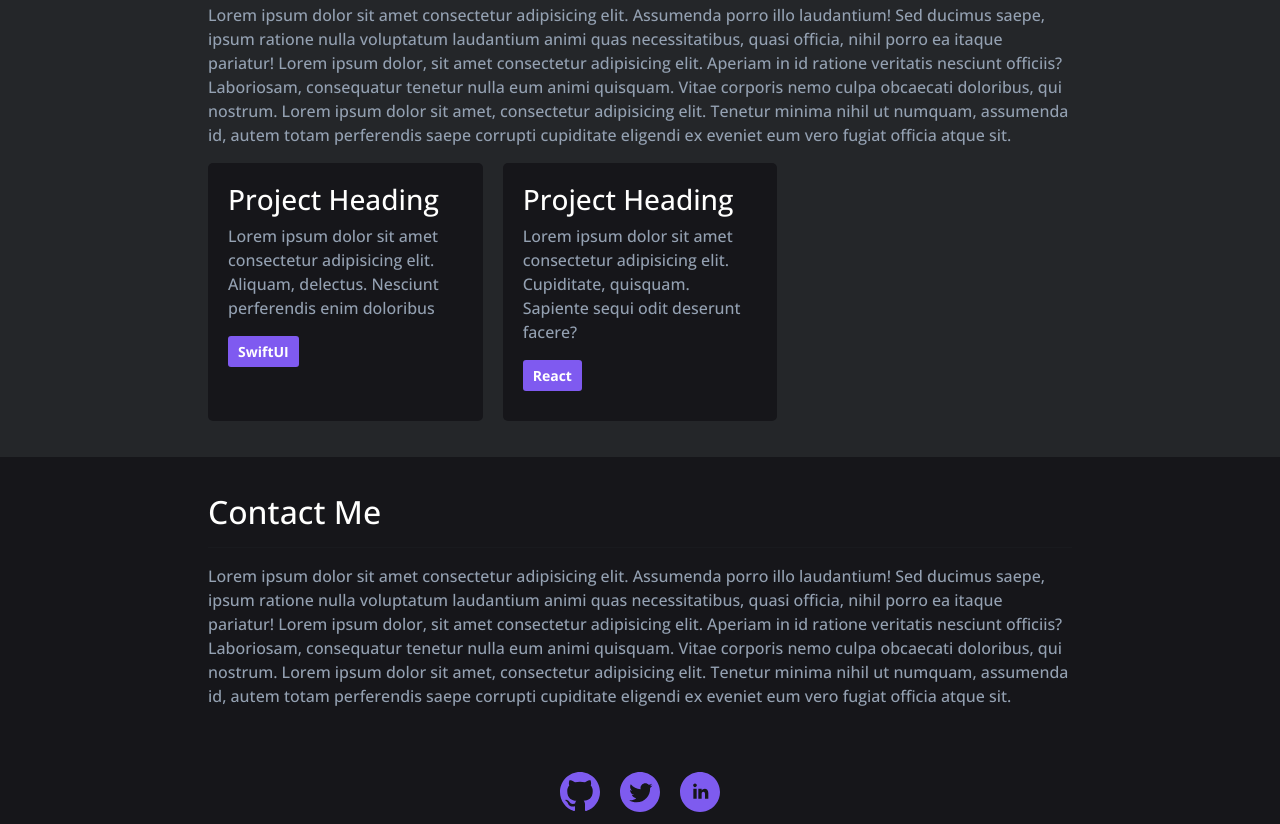
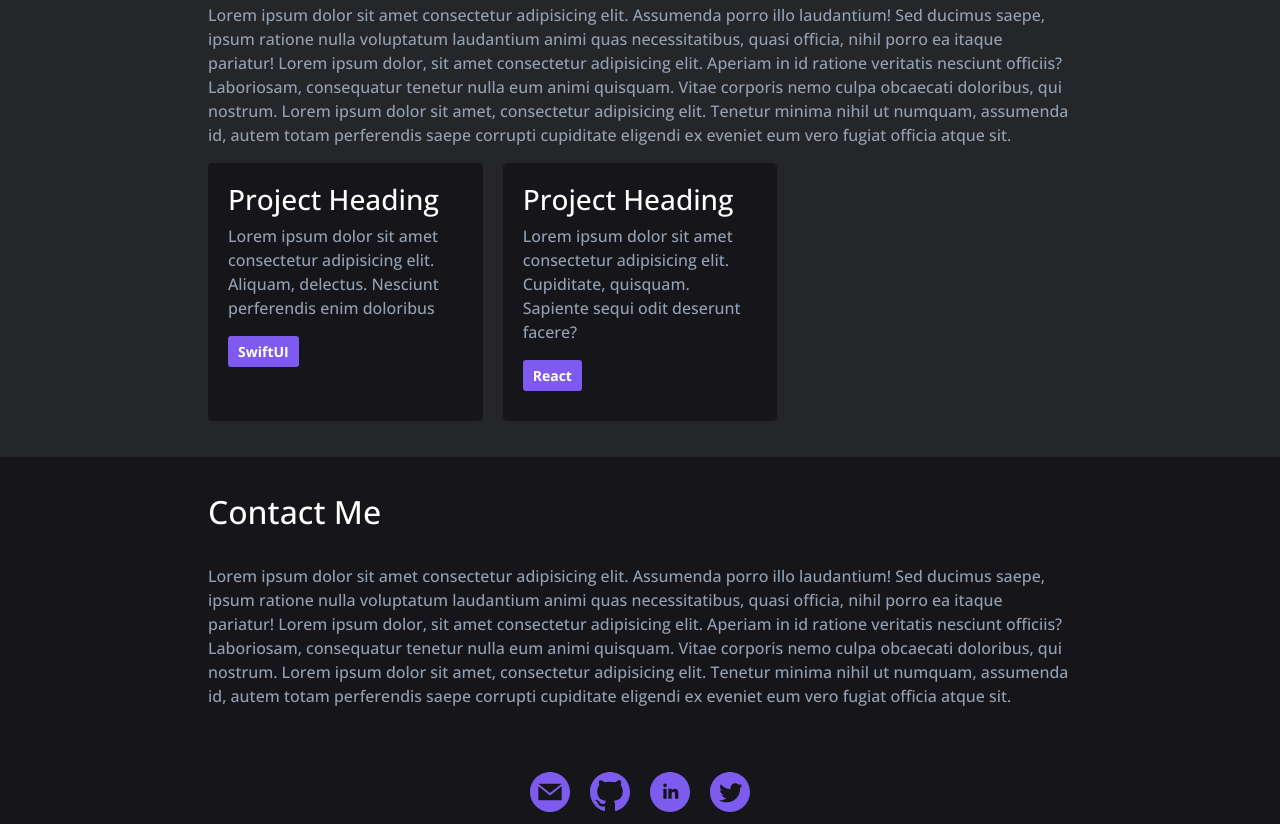
Before and after one commit to Barenbik/old-personal-website, a website: page index.html in a window 1280 px wide. Shown: the part 1477-2301 px from the top of the page. Drawn offline with nearby package versions, Linux system fonts and the light colour scheme.

Commit message:
Add email to contact section

```diff
--- a/index.html
+++ b/index.html
@@ -177,18 +177,23 @@
     <div id="contact" class="social-links">
       <ul>
         <li>
+          <a href="mailto:tonysharples22@me.com" aria-label="Email" target="_blank">
+            <img src="./img/email_icon.svg" alt="" class="social-icon">
+          </a>
+        </li>
+        <li>
           <a href="https://github.com/Barenbik" aria-label="GitHub" target="_blank">
             <img src="./img/github_icon.svg" alt="" class="social-icon">
           </a>
         </li>
         <li>
-          <a href="https://twitter.com/Barenbik" aria-label="Twitter" target="_blank">
-            <img src="./img/twitter_icon.svg" alt="" class="social-icon">
+          <a href="https://www.linkedin.com/in/tony-sharples-b451a633/" aria-label="LinkedIn" target="_blank">
+            <img src="./img/linkedin_icon.svg" alt="" class="social-icon">
           </a>
         </li>
         <li>
-          <a href="https://www.linkedin.com/in/tony-sharples-b451a633/" aria-label="LinkedIn" target="_blank">
-            <img src="./img/linkedin_icon.svg" alt="" class="social-icon">
+          <a href="https://twitter.com/Barenbik" aria-label="Twitter" target="_blank">
+            <img src="./img/twitter_icon.svg" alt="" class="social-icon">
           </a>
         </li>
       </ul>
```
Also changed, not shown: img/email_icon.svg (added).
